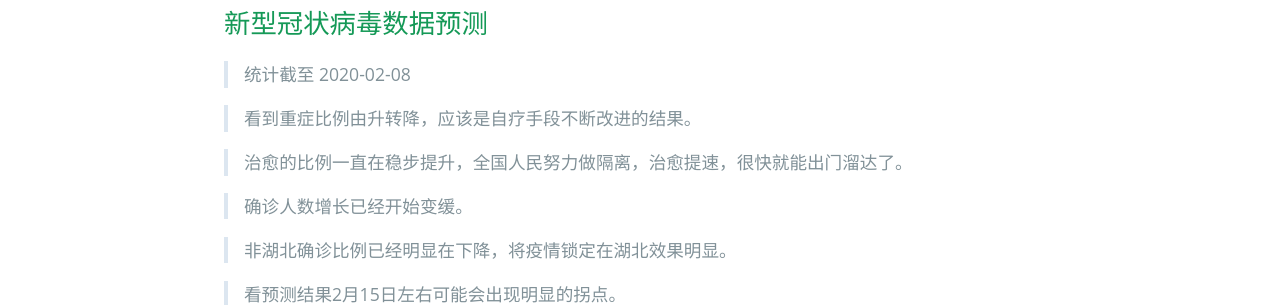
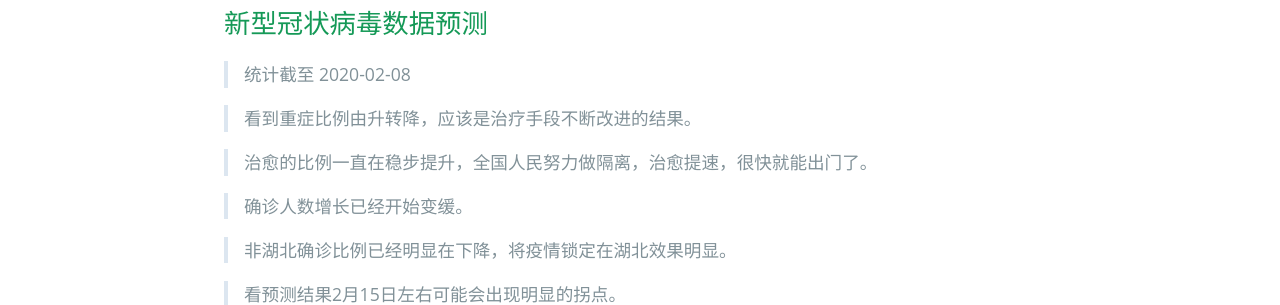
Before and after one commit to joodies/newdata, a Jekyll site: the page built from zh/_posts/2020-02-08-2019-nCoV.md, in a window 1280 px wide and 900 px high. Shown: the part 414-719 px from the top of the window. Built offline with Jekyll 4.4.1, drawn with Linux system fonts in a browser that asks for light colours; nearby versions of some CDN libraries; some web fonts are replaced; comment, search, counter and statistics services are not loaded.

Commit message:
Update 2020-02-08-2019-nCoV.md

```diff
--- a/zh/_posts/2020-02-08-2019-nCoV.md
+++ b/zh/_posts/2020-02-08-2019-nCoV.md
@@ -10,9 +10,9 @@ stickie:
 
 >统计截至 2020-02-08
 
->看到重症比例由升转降，应该是自疗手段不断改进的结果。
+>看到重症比例由升转降，应该是治疗手段不断改进的结果。
 
->治愈的比例一直在稳步提升，全国人民努力做隔离，治愈提速，很快就能出门溜达了。
+>治愈的比例一直在稳步提升，全国人民努力做隔离，治愈提速，很快就能出门了。
 
 >确诊人数增长已经开始变缓。
 
```
